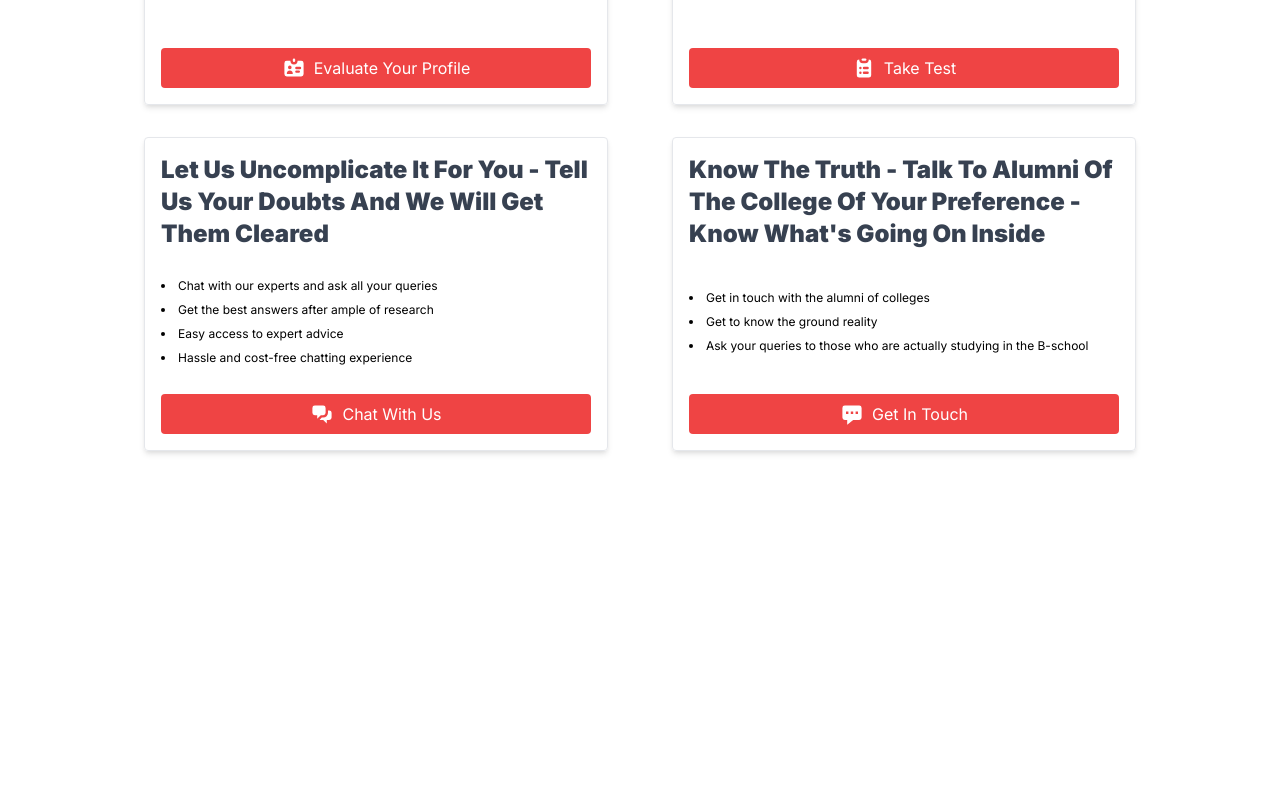
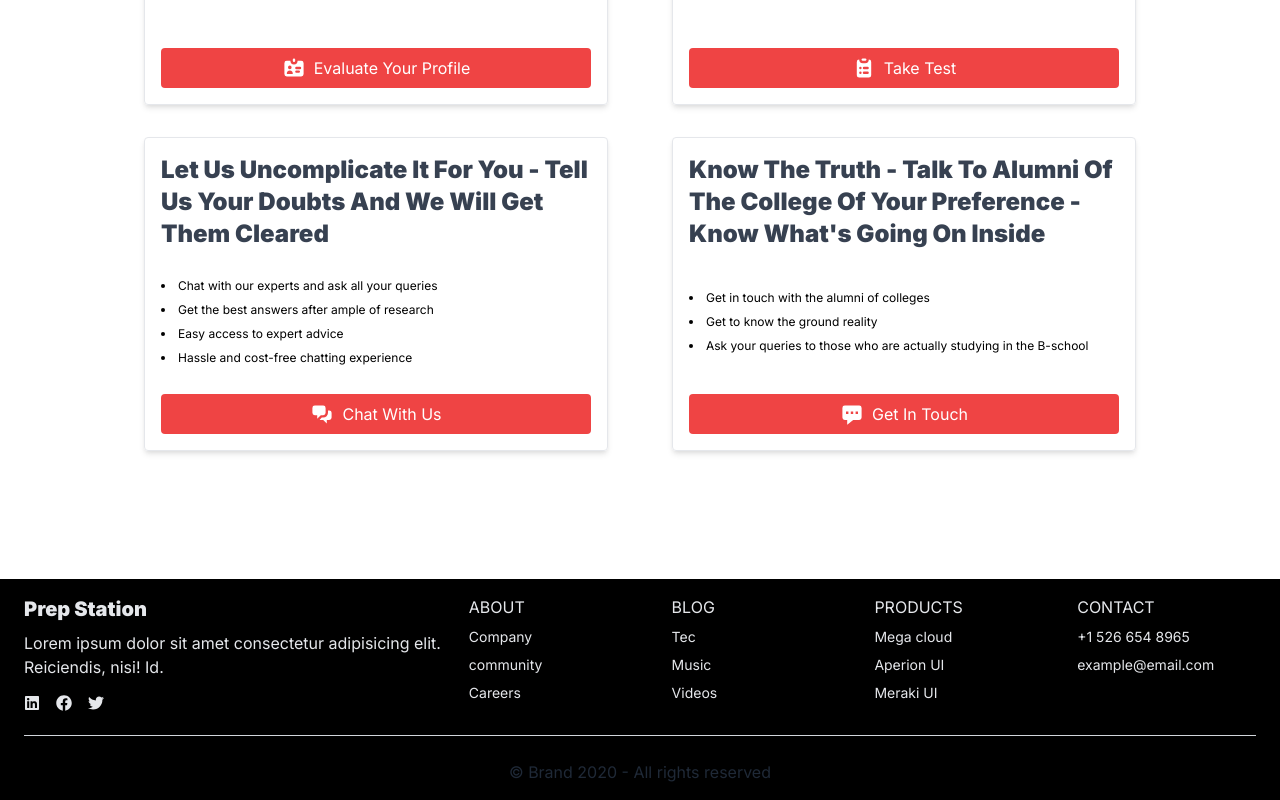
Before and after one commit to bhatvikrant/prep-station, a Next.js app: page / in a window 1280 px wide. Shown: the part 1568-2368 px from the top of the page. Before the commit the page ends 2147 px from the top, so only its background shows below. Built offline with nearby package versions, Linux system fonts and the light colour scheme.

Commit message:
Footer created, favicon updated

```diff
--- a/package.json
+++ b/package.json
@@ -31,6 +31,7 @@
     "next": "latest",
     "react": "^17.0.1",
     "react-dom": "^17.0.1",
+    "react-icons": "^4.2.0",
     "react-slick": "^0.28.1",
     "slick-carousel": "^1.8.1"
   },
--- /dev/null
+++ b/src/components/Footer/index.tsx
@@ -0,0 +1,103 @@
+import { FaTwitter, FaLinkedin, FaFacebook } from 'react-icons/fa'
+
+const Footer: React.FC = () => {
+  return (
+    <footer className="text-gray-200 bg-black">
+      <div className="container px-6 py-4 mx-auto">
+        <div className="lg:flex">
+          <div className="w-full -mx-6 lg:w-2/5">
+            <div className="px-6">
+              <div>
+                <a href="#" className="text-xl font-bold hover:text-white ">
+                  Prep Station
+                </a>
+              </div>
+
+              <p className="max-w-md mt-2 text-gray-200 ">
+                Lorem ipsum dolor sit amet consectetur adipisicing elit.
+                Reiciendis, nisi! Id.
+              </p>
+
+              <div className="flex mt-4 -mx-2">
+                <a href="#" className="mx-2" aria-label="Linkden">
+                  <FaLinkedin />
+                </a>
+
+                <a href="#" className="mx-2" aria-label="Facebook">
+                  <FaFacebook />
+                </a>
+
+                <a href="#" className="mx-2" aria-label="Twitter">
+                  <FaTwitter />
+                </a>
+              </div>
+            </div>
+          </div>
+
+          <div className="mt-6 lg:mt-0 lg:flex-1">
+            <div className="grid grid-cols-2 gap-6 sm:grid-cols-3 md:grid-cols-4">
+              <div>
+                <h3 className="uppercase ">About</h3>
+                <a href="#" className="block mt-2 text-sm hover:underline">
+                  Company
+                </a>
+                <a href="#" className="block mt-2 text-sm hover:underline">
+                  community
+                </a>
+                <a href="#" className="block mt-2 text-sm hover:underline">
+                  Careers
+                </a>
+              </div>
+
+              <div>
+                <h3 className="uppercase ">Blog</h3>
+                <a href="#" className="block mt-2 text-sm hover:underline">
+                  Tec
+                </a>
+                <a href="#" className="block mt-2 text-sm hover:underline">
+                  Music
+                </a>
+                <a href="#" className="block mt-2 text-sm hover:underline">
+                  Videos
+                </a>
+              </div>
+
+              <div>
+                <h3 className="uppercase ">Products</h3>
+                <a href="#" className="block mt-2 text-sm hover:underline">
+                  Mega cloud
+                </a>
+                <a href="#" className="block mt-2 text-sm hover:underline">
+                  Aperion UI
+                </a>
+                <a href="#" className="block mt-2 text-sm hover:underline">
+                  Meraki UI
+                </a>
+              </div>
+
+              <div>
+                <h3 className="uppercase ">Contact</h3>
+                <span className="block mt-2 text-sm hover:underline">
+                  +1 526 654 8965
+                </span>
+                <span className="block mt-2 text-sm hover:underline">
+                  example@email.com
+                </span>
+              </div>
+            </div>
+          </div>
+        </div>
+
+        <hr className="h-px my-6 bg-gray-300 border-none" />
+
+        <div>
+          <p className="text-center text-gray-800">
+            © Brand 2020 - All rights reserved
+          </p>
+        </div>
+      </div>
+    </footer>
+  )
+}
+
+export default Footer
--- a/src/pages/_app.tsx
+++ b/src/pages/_app.tsx
@@ -1,4 +1,5 @@
 import type { AppProps } from 'next/app'
+import Head from 'next/head'
 
 // GLOBAL CSS
 import 'slick-carousel/slick/slick.css'
@@ -7,12 +8,23 @@ import '../../styles/global.css'
 
 // COMPONENTS
 import Navbar from '../components/Navbar'
+import Footer from '../components/Footer/index'
 
 const MyApp = ({ Component, pageProps }: AppProps): JSX.Element => {
   return (
     <div className="font-inter">
       <Navbar />
       <Component {...pageProps} />
+      <Footer />
+
+      <Head>
+        <title>Prep Station</title>
+        <meta
+          name="viewport"
+          content="minimum-scale=1, initial-scale=1, width=device-width"
+        />
+        <link rel="icon" type="image/png" href="/logo.png" />
+      </Head>
     </div>
   )
 }
```
Also changed, not shown: 2 other files (tests, documents, lock files or other folders).
